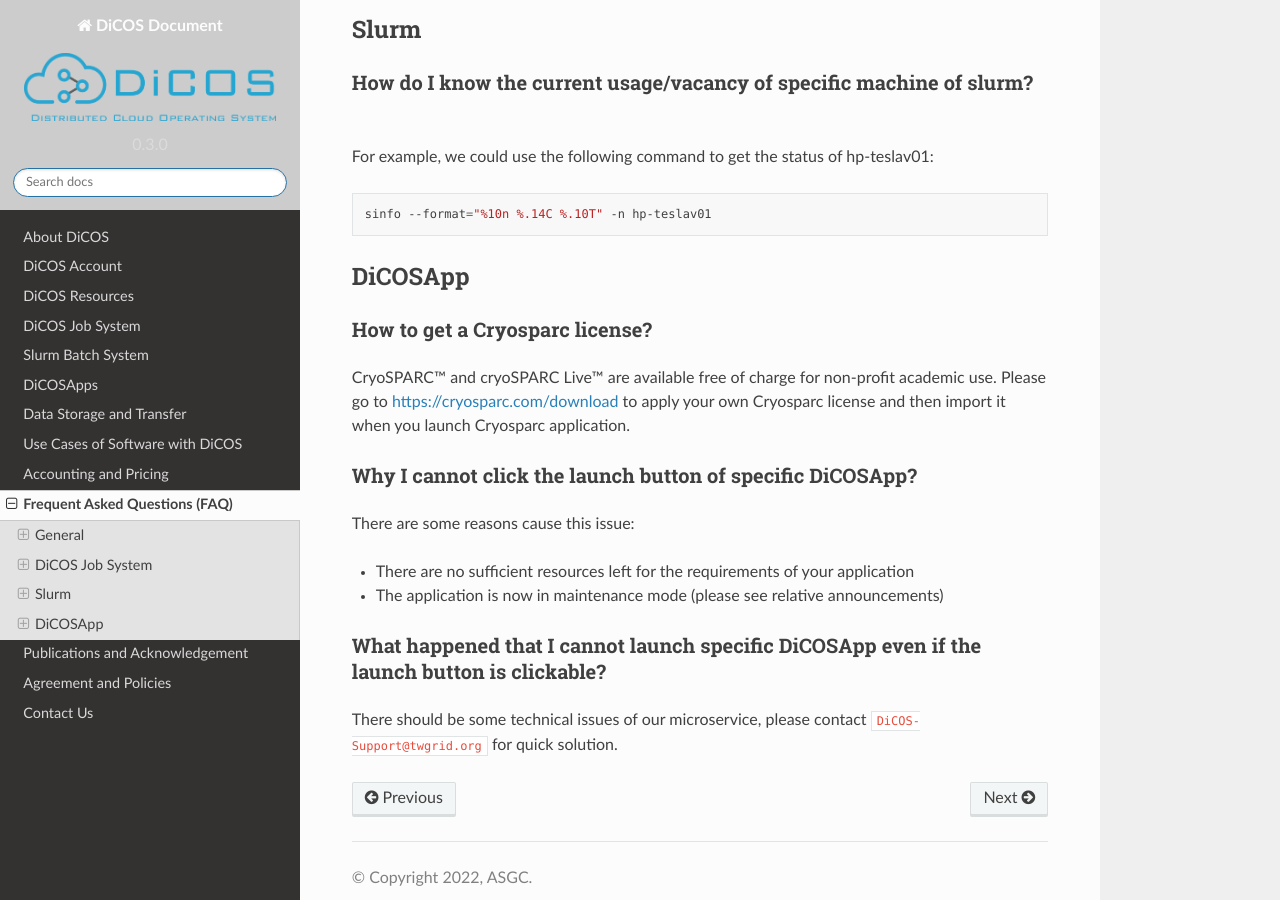
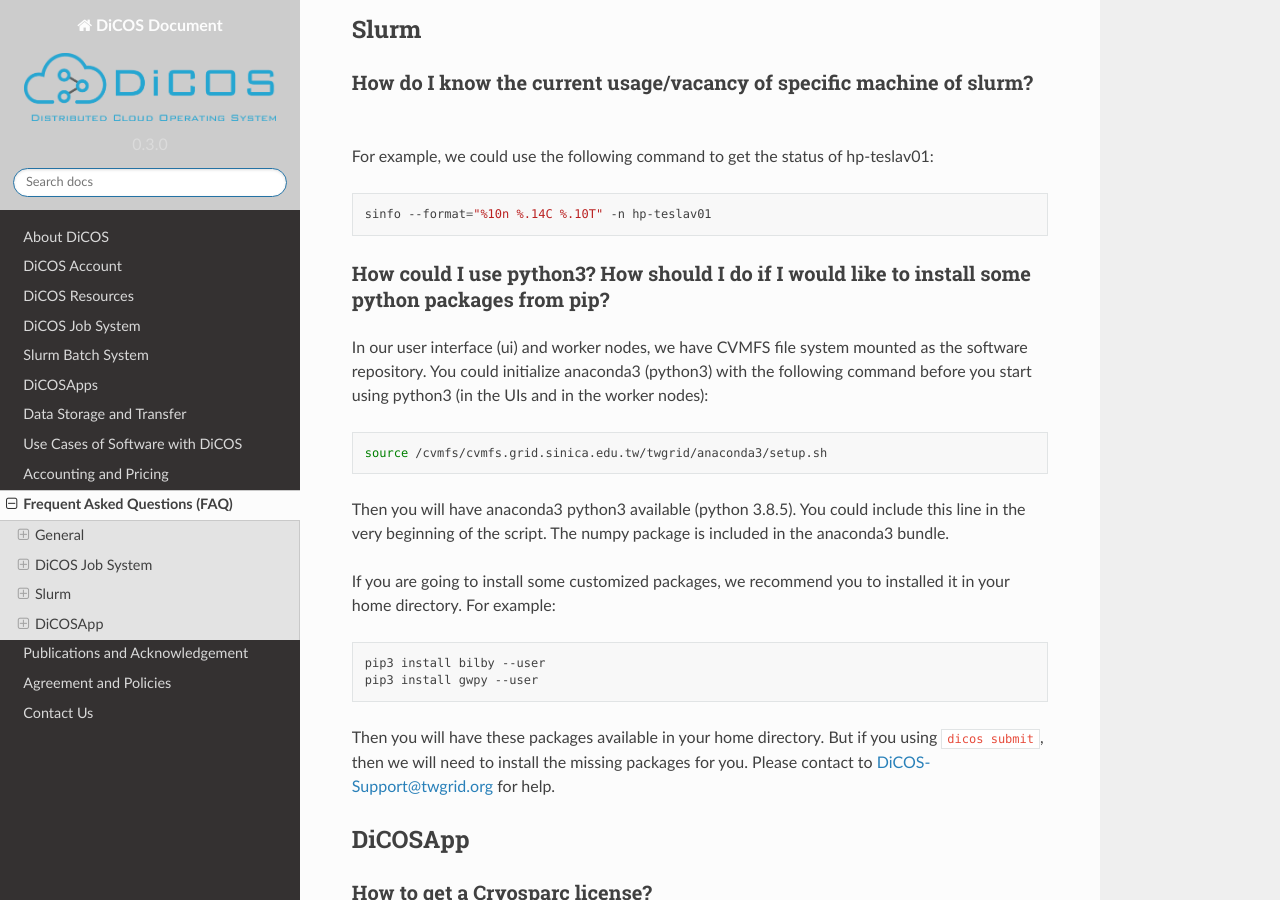
Before and after one commit to ASGCOPS/dicos_document, a Sphinx documentation site: the page built from docs/source/faq.rst, in a window 1280 px wide and 900 px high, scrolled down 975 px. Built offline with Sphinx 7.4.7 and the Read the Docs theme 2.0.0, drawn with Linux system fonts in a browser that asks for light colours.

Commit message:
Edit faq.rst

```diff
--- a/docs/source/faq.rst
+++ b/docs/source/faq.rst
@@ -47,6 +47,26 @@
 
    sinfo --format="%10n %.14C %.10T" -n hp-teslav01
 
+How could I use python3? How should I do if I would like to install some python packages from pip?
+^^^^^^^^^^^^^^^^^^^^^^^^^^^^^^^^^^^^^^^^^^^^^^^^^^^^^^^^^^^^^^^^^^^^^^^^^^^^^^^^^^^^^^^^^^^^^^^^^^^^^^^
+
+In our user interface (ui) and worker nodes, we have CVMFS file system mounted as the software repository. You could initialize anaconda3 (python3) with the following command before you start using python3 (in the UIs and in the worker nodes):
+
+.. code-block:: bash
+
+   source /cvmfs/cvmfs.grid.sinica.edu.tw/twgrid/anaconda3/setup.sh
+
+Then you will have anaconda3 python3 available (python 3.8.5). You could include this line in the very beginning of the script. The numpy package is included in the anaconda3 bundle.
+
+If you are going to install some customized packages, we recommend you to installed it in your home directory. For example:
+
+.. code-block:: bash
+
+   pip3 install bilby --user
+   pip3 install gwpy --user
+
+Then you will have these packages available in your home directory. But if you using ``dicos submit``, then we will need to install the missing packages for you. Please contact to DiCOS-Support@twgrid.org for help.
+
 ---------------------------
 DiCOSApp
 ---------------------------
```
